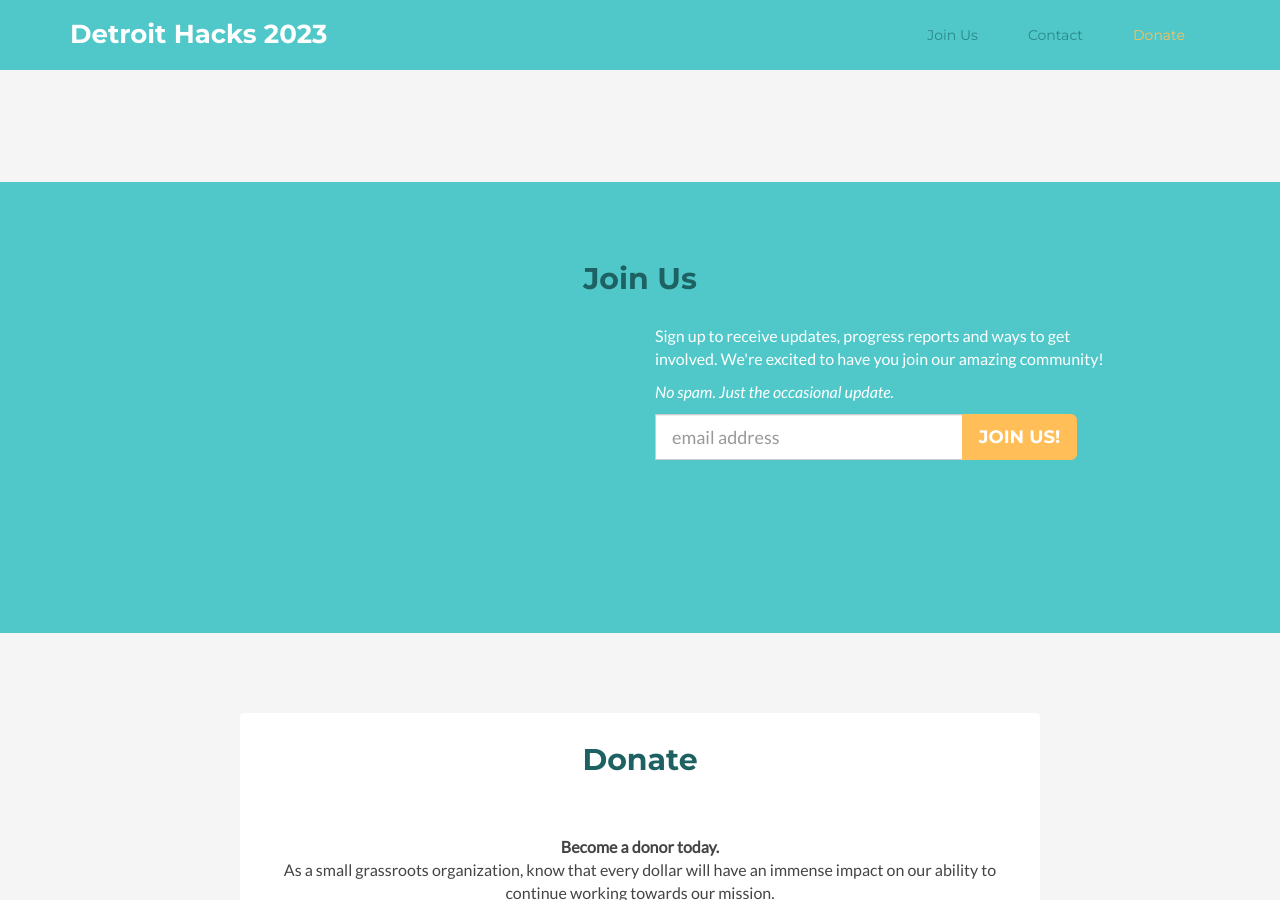
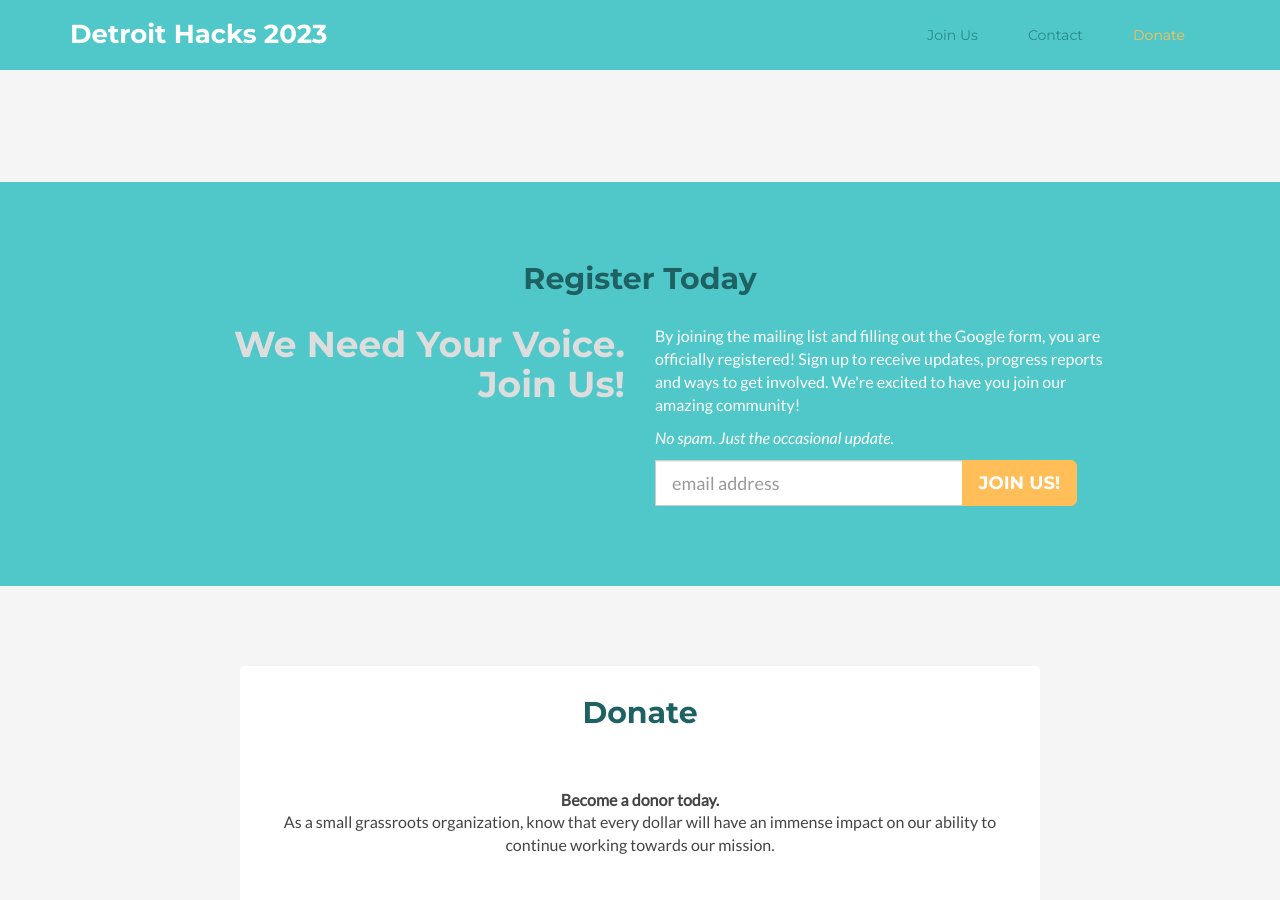
Before and after one commit to yashanil98/detroithacksreal, a Jekyll site: the page built from index.html, in a window 1280 px wide and 900 px high, scrolled down 1128 px. Built offline with Jekyll 4.4.1, drawn with Linux system fonts in a browser that asks for light colours; nearby versions of some CDN libraries; comment, search, counter and statistics services are not loaded.

Commit message:
Update index.html

```diff
--- a/index.html
+++ b/index.html
@@ -75,13 +75,13 @@ layout: default
 <!-- ******JOIN****** -->
 <section id="join" class="join section">
   <div class="container text-center">
-    <h2 class="title">Join Us</h2>
+    <h2 class="title">Register Today</h2>
     <div class="row">
       <div class="col-sm-5 col-sm-offset-1 text-right text-right-sm">
-        <h1 class="Register-Today-intro">By joining the mailing list and filling out the Google form<br> You are officially registered!</h1>
+        <h1 class="join-us-intro">We Need Your Voice.<br> Join Us!</h1>
       </div>
       <div class="col-sm-5 text-left text-left-sm">
-        <p>Sign up to receive updates, progress reports and ways to get involved. We're excited to have you join our amazing community!</p>
+        <p>By joining the mailing list and filling out the Google form, you are officially registered! Sign up to receive updates, progress reports and ways to get involved. We're excited to have you join our amazing community!</p>
         {% if site.tinyletter_username %}
         <p><em>No spam. Just the occasional update.</em></p>
         <div class="row">
```
